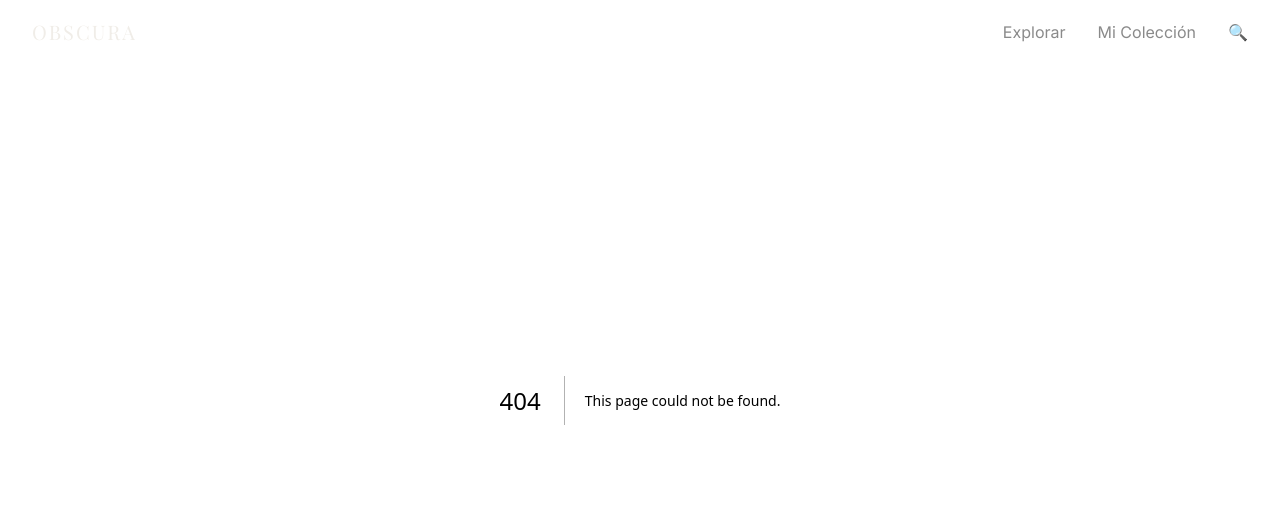
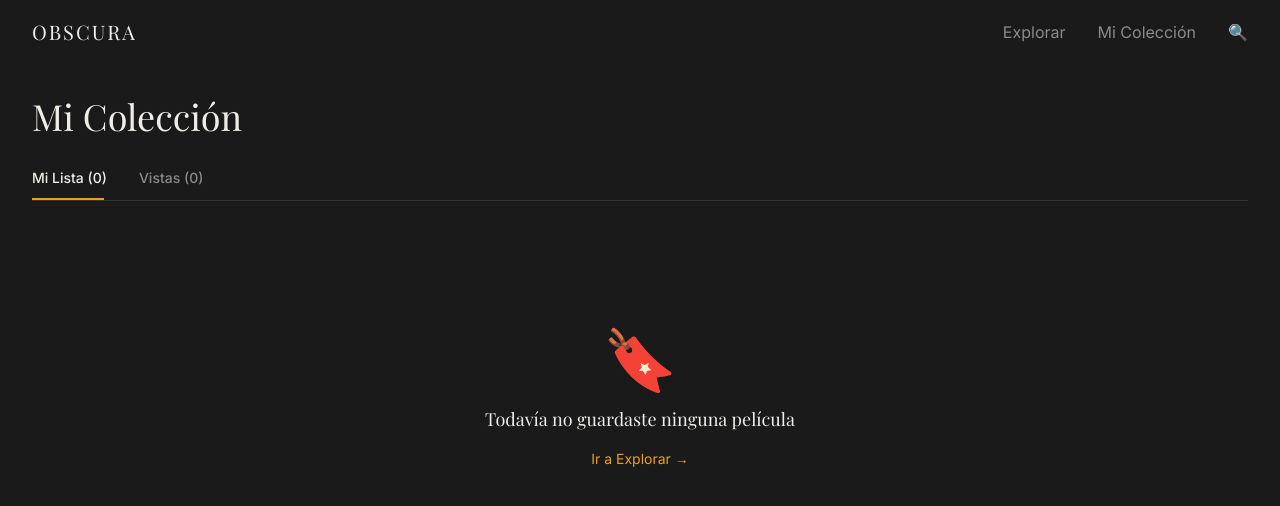
Before and after one commit to valenjb/Obscura, a Next.js app: page /coleccion in a window 1280 px wide. Before the commit this address had no page. Shown: the top 506 px of the page. Built offline with nearby package versions, Linux system fonts and the light colour scheme; a web font is replaced by a local one.

Commit message:
feat: Mi Coleccion page with tabs and sliding indicator

```diff
--- /dev/null
+++ b/src/app/coleccion/page.tsx
@@ -0,0 +1,91 @@
+'use client'
+
+import { useState, useEffect } from 'react'
+import MovieCard from '@/components/movies/MovieCard'
+import Link from 'next/link'
+import { Movie } from '@/types/tmdb'
+
+export default function ColeccionPage() {
+  const [activeTab, setActiveTab] = useState<'watchlist' | 'watched'>('watchlist')
+  const [watchlist, setWatchlist] = useState<Movie[]>([])
+  const [watched, setWatched] = useState<Movie[]>([])
+  const [mounted, setMounted] = useState(false)
+
+  useEffect(() => {
+    setMounted(true)
+    const savedWatchlist = JSON.parse(localStorage.getItem('watchlist') ?? '[]')
+    const savedWatched = JSON.parse(localStorage.getItem('watched') ?? '[]')
+    setWatchlist(savedWatchlist)
+    setWatched(savedWatched)
+  }, [])
+
+  if (!mounted) return null
+
+  const currentMovies = activeTab === 'watchlist' ? watchlist : watched
+  const isEmpty = currentMovies.length === 0
+
+  return (
+    <main className="min-h-screen pt-24 px-8 pb-8">
+
+      {/* Header */}
+      <h1 className="font-display text-4xl text-ivory mb-8">Mi Colección</h1>
+
+      {/* Tabs con sliding indicator */}
+      <div className="relative flex gap-8 mb-8 border-b border-border">
+        <button
+          onClick={() => setActiveTab('watchlist')}
+          className={`pb-3 text-sm font-medium transition-colors duration-200 ${
+            activeTab === 'watchlist' ? 'text-ivory' : 'text-muted hover:text-ivory'
+          }`}
+        >
+          Mi Lista ({watchlist.length})
+        </button>
+        <button
+          onClick={() => setActiveTab('watched')}
+          className={`pb-3 text-sm font-medium transition-colors duration-200 ${
+            activeTab === 'watched' ? 'text-ivory' : 'text-muted hover:text-ivory'
+          }`}
+        >
+          Vistas ({watched.length})
+        </button>
+
+        {/* Sliding indicator */}
+        <div
+          className="absolute bottom-0 h-0.5 bg-amber transition-all duration-300"
+          style={{
+            width: activeTab === 'watchlist' ? '72px' : '56px',
+            left: activeTab === 'watchlist' ? '0px' : '96px',
+          }}
+        />
+      </div>
+
+      {/* Contenido */}
+      {isEmpty ? (
+        <div className="flex flex-col items-center justify-center py-24 gap-4">
+          <span className="text-6xl text-muted">
+            {activeTab === 'watchlist' ? '🔖' : '✓'}
+          </span>
+          <p className="text-ivory text-lg font-display">
+            {activeTab === 'watchlist'
+              ? 'Todavía no guardaste ninguna película'
+              : 'Todavía no marcaste ninguna película como vista'
+            }
+          </p>
+          <Link
+            href="/"
+            className="text-amber hover:text-ivory transition-colors duration-200 text-sm"
+          >
+            Ir a Explorar →
+          </Link>
+        </div>
+      ) : (
+        <div className="grid grid-cols-2 md:grid-cols-3 lg:grid-cols-5 gap-4">
+          {currentMovies.map(movie => (
+            <MovieCard key={movie.id} movie={movie} />
+          ))}
+        </div>
+      )}
+
+    </main>
+  )
+}
```
